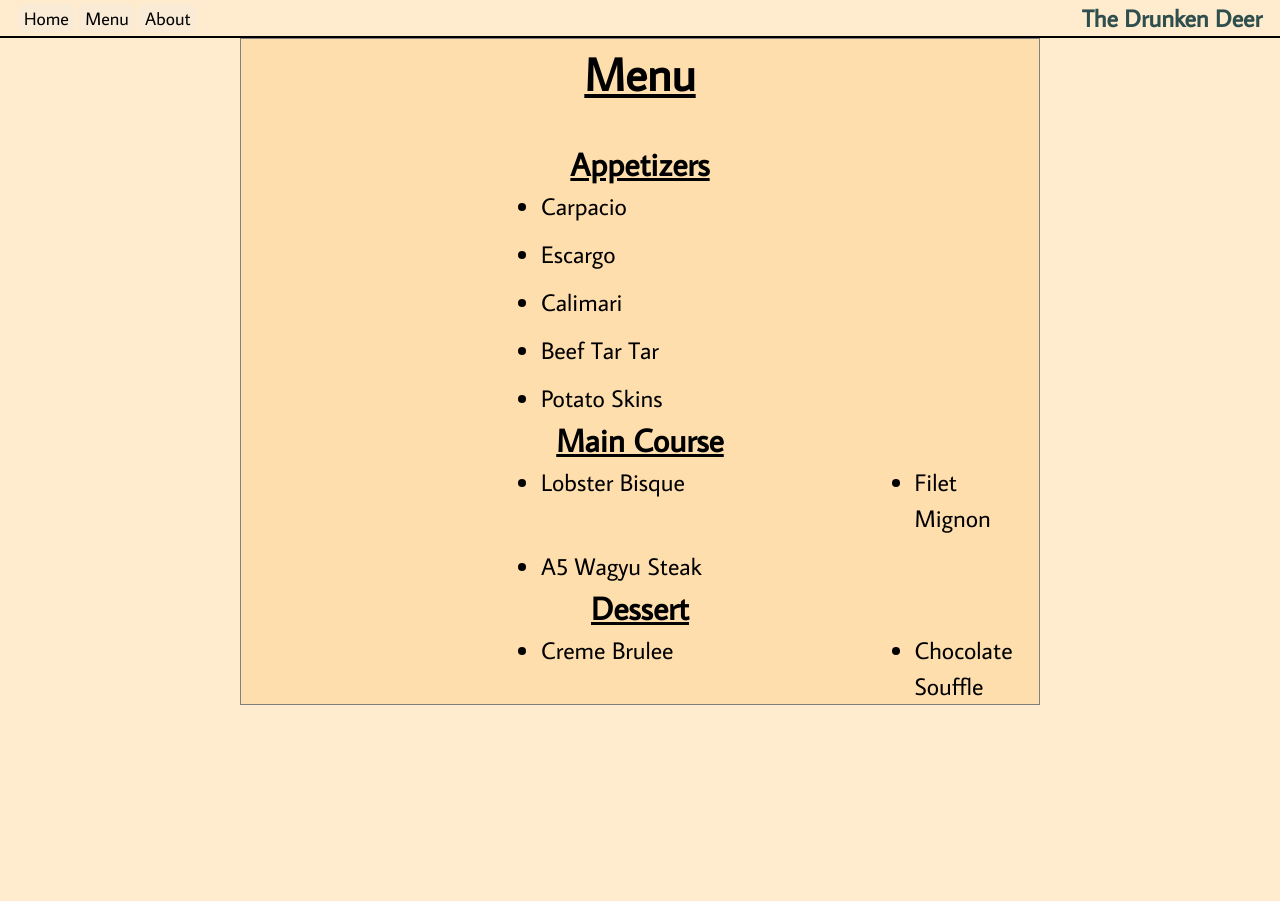
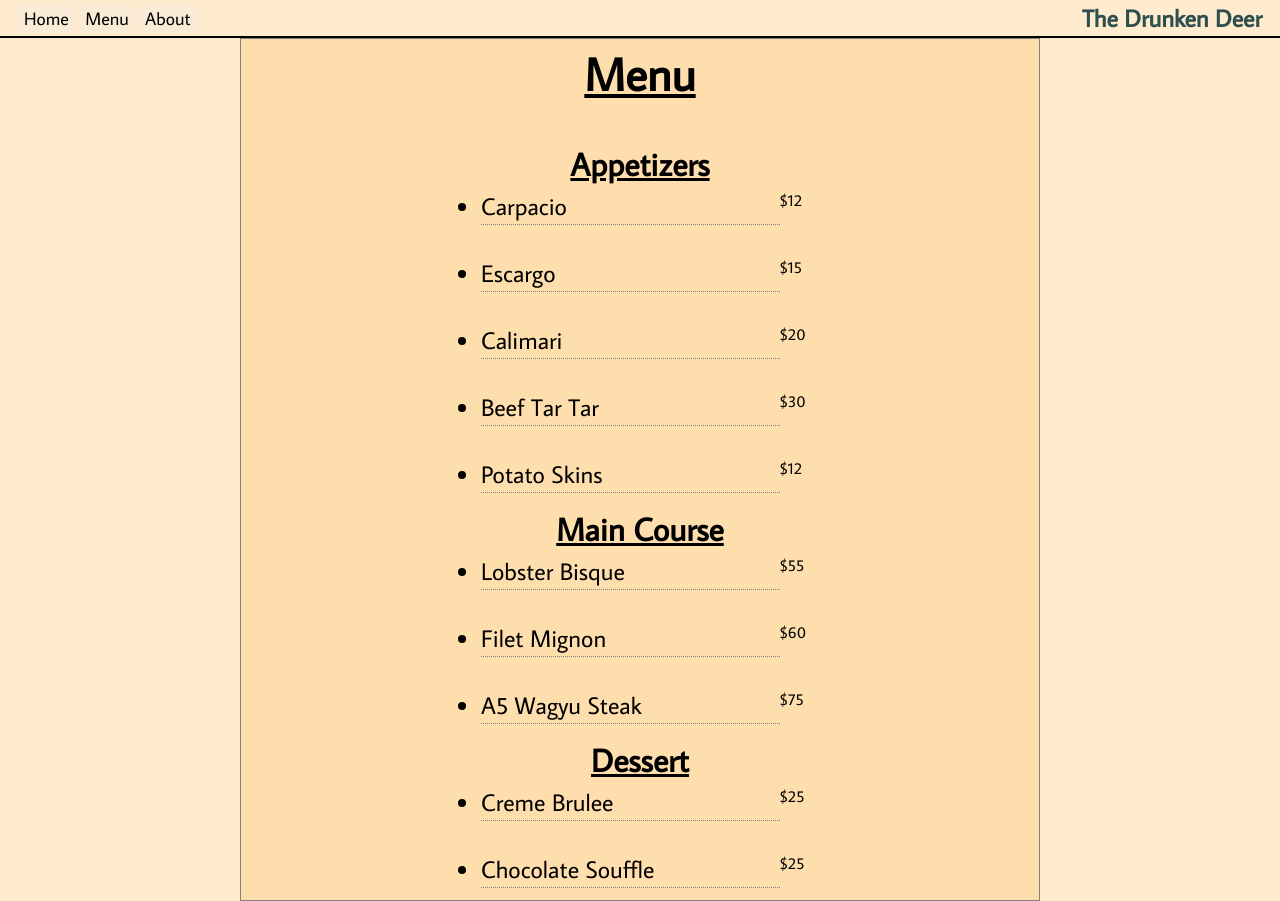
Before and after one commit to Ethan-Hannum/restaurant-page, a website built with webpack: page src/template.html in a window 1280 px wide. Before the commit the page ends 800 px from the top, so only its background shows below. Built offline with nearby package versions, Linux system fonts and the light colour scheme.

Commit message:
Add prices to menu and continue styling

```diff
--- a/src/styles.css
+++ b/src/styles.css
@@ -212,13 +212,14 @@ button:nth-child(1) {
 .menu-section {
   display: flex;
   flex-direction: column;
-  margin-left: 260px;
+  margin-left: 200px;
+  margin-right: 160px;
 }
 
 .menu-section > h2 {
   text-decoration: underline;
   align-self: center;
-  margin-right: 260px;
+  margin-right: 40px;
   font-size: 32px;
 }
 
@@ -226,24 +227,44 @@ button:nth-child(1) {
   display: grid;
   grid-template-rows: repeat(auto, 1fr);
   grid-template-columns: 3fr 1fr;
+  row-gap: 18px;
 }
 
-.appetizers > li:nth-child(2) {
+.menu-list > li {
+  border-bottom: 1px gray dotted;
+}
+
+.appetizers > li:nth-child(3) {
   grid-row: 2;
   grid-column: 1;
 }
 
-.appetizers > li:nth-child(3) {
+.appetizers > li:nth-child(5) {
   grid-row: 3;
   grid-column: 1;
 }
 
-.appetizers > li:nth-child(4) {
+.appetizers > li:nth-child(7) {
   grid-row: 4;
   grid-column: 1;
 }
 
-.appetizers > li:nth-child(5) {
+.appetizers > li:nth-child(9) {
   grid-row: 5;
   grid-column: 1;
 }
+
+.main-course > li:nth-child(3) {
+  grid-row: 2;
+  grid-column: 1;
+}
+
+.main-course > li:nth-child(5) {
+  grid-row: 3;
+  grid-column: 1;
+}
+
+.dessert > li:nth-child(3) {
+  grid-row: 2;
+  grid-column: 1;
+}
--- a/src/template.html
+++ b/src/template.html
@@ -21,25 +21,35 @@
                 <h2>Appetizers</h2>
                 <ul class="menu-list appetizers">
                     <li>Carpacio</li>
+                    <p>$12</p>
                     <li>Escargo</li>
+                    <p>$15</p>
                     <li>Calimari</li>
+                    <p>$20</p>
                     <li>Beef Tar Tar</li>
+                    <p>$30</p>
                     <li>Potato Skins</li>
+                    <p>$12</p>
                 </ul>
             </div>
             <div class="menu-section">
                 <h2>Main Course</h2>
                 <ul class="menu-list main-course">
                     <li>Lobster Bisque</li>
+                    <p>$55</p>
                     <li>Filet Mignon</li>
+                    <p>$60</p>
                     <li>A5 Wagyu Steak</li>
+                    <p>$75</p>
                 </ul>
             </div>
             <div class="menu-section">
                 <h2>Dessert</h2>
                 <ul class="menu-list dessert">
                     <li>Creme Brulee</li>
+                    <p>$25</p>
                     <li>Chocolate Souffle</li>
+                    <p>$25</p>
                 </ul>
             </div>
         </div>
```
